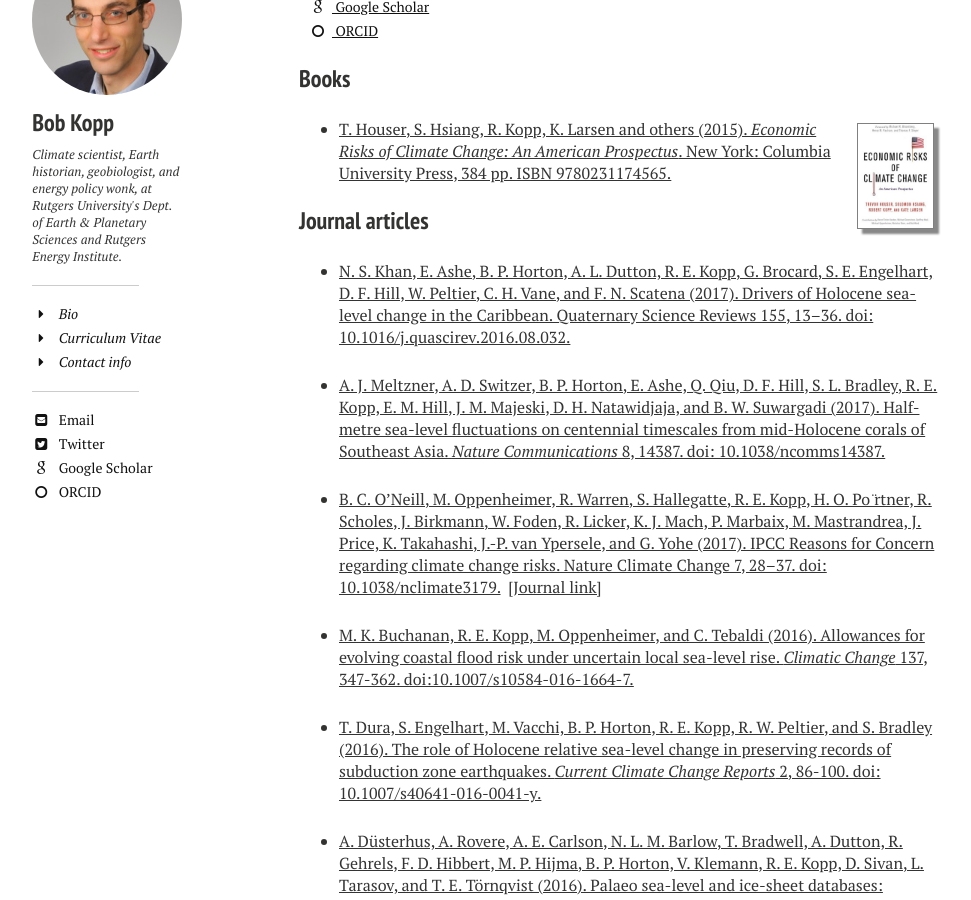
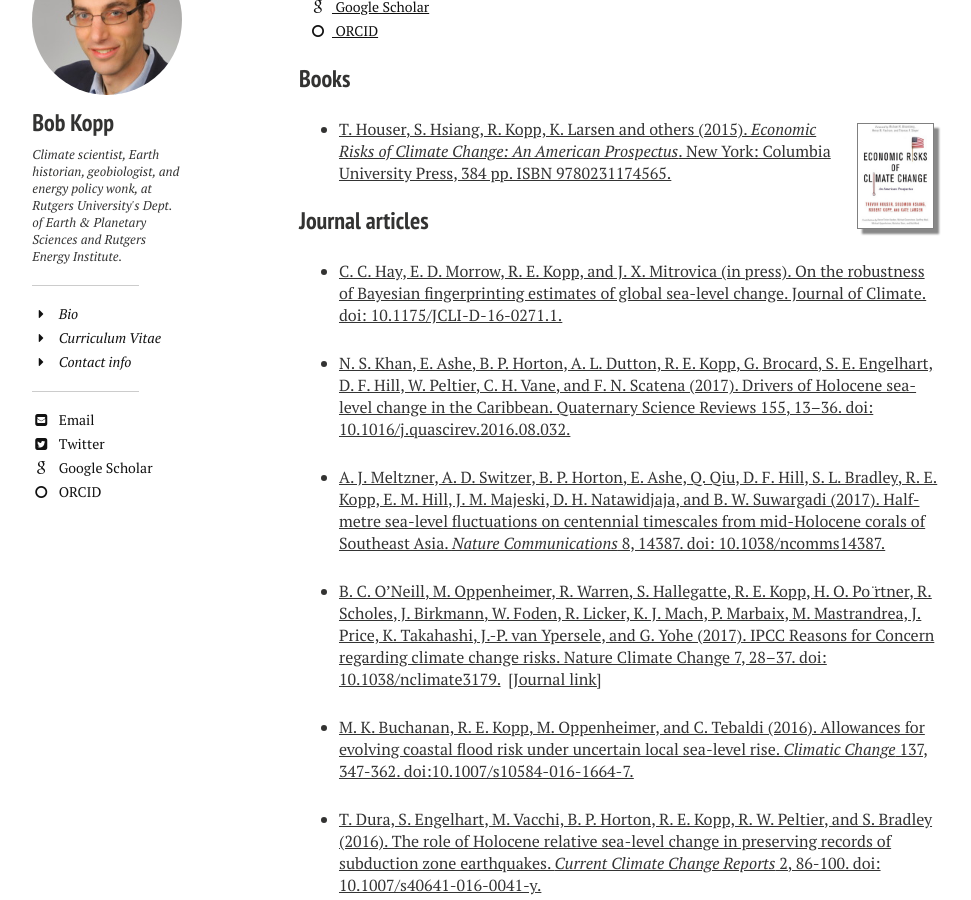
Before and after one commit to mrke/bobkopp.github.io, a Jekyll site: the page built from papers/index.md, in a window 1280 px wide and 900 px high, scrolled down 1136 px. Shown: the whole window, without its empty margins (21-992 px from the left). Built offline with Jekyll 4.4.1, drawn with Linux system fonts in a browser that asks for light colours; nearby versions of some CDN libraries; some of the changed lines change nothing that is shown; some of the changed text lies outside the part shown.

```diff
--- a/papers/index.md
+++ b/papers/index.md
@@ -2,7 +2,7 @@
 layout: page
 title: Publications
 tags: [papers]
-modified: January 18 2017
+modified: February 20 2017
 comments: false
 share: false
 image:
@@ -38,6 +38,8 @@
 <!-- ### Working papers -->
 
 ### Journal articles
+
+* [C. C. Hay, E. D. Morrow, R. E. Kopp, and J. X. Mitrovica (in press). On the robustness of Bayesian fingerprinting estimates of global sea-level change. Journal of Climate. doi: 10.1175/JCLI-D-16-0271.1.](http://dx.doi.org/10.1175/JCLI-D-16-0271.1)
 
 * [N. S. Khan, E. Ashe, B. P. Horton, A. L. Dutton, R. E. Kopp, G. Brocard, S. E. Engelhart, D. F. Hill, W. Peltier, C. H. Vane, and F. N. Scatena (2017). Drivers of Holocene sea-level change in the Caribbean. Quaternary Science Reviews 155, 13–36. doi: 10.1016/j.quascirev.2016.08.032.](http://dx.doi.org/10.1016/j.quascirev.2016.08.032)
 
```
